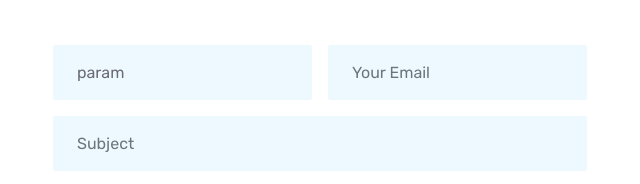
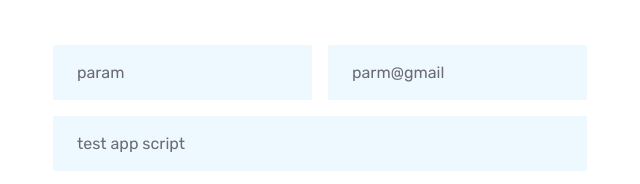
Before and after one commit to parwinderkaur/syarainfotech, a plain HTML site: page contact.html in a window 1280 px wide. Shown: the part 942-1126 px from the top of the page, 29-669 px from the left. Drawn offline with nearby package versions, Linux system fonts and the light colour scheme; grey boxes are pictures that could not be loaded.

Commit message:
Update contact.html

```diff
--- a/contact.html
+++ b/contact.html
@@ -153,13 +153,13 @@
                                 <input type="text" name="name" class="form-control border-0 bg-light px-4" value="param" placeholder="Your Name" style="height: 55px;" required>
                             </div>
                             <div class="col-md-6">
-                                <input type="email" name="email" class="form-control border-0 bg-light px-4" value-"parm@gmail" placeholder="Your Email" style="height: 55px;" required>
+                                <input type="email" name="email" class="form-control border-0 bg-light px-4" value="parm@gmail" placeholder="Your Email" style="height: 55px;" required>
                             </div>
                             <div class="col-12">
-                                <input type="text" name="subject" class="form-control border-0 bg-light px-4" value-"test app script" placeholder="Subject" style="height: 55px;" required>
+                                <input type="text" name="subject" class="form-control border-0 bg-light px-4" value="test app script" placeholder="Subject" style="height: 55px;" required>
                             </div>
                             <div class="col-12">
-                                <textarea name="message" class="form-control border-0 bg-light px-4 py-3" value-"testing from git" rows="4" placeholder="Message" required></textarea>
+                                <textarea name="message" class="form-control border-0 bg-light px-4 py-3" value="testing from git" rows="4" placeholder="Message" required></textarea>
                             </div>
                             <div class="col-12">
                                 <button class="btn btn-primary w-100 py-3" type="submit">Send Message</button>
```
